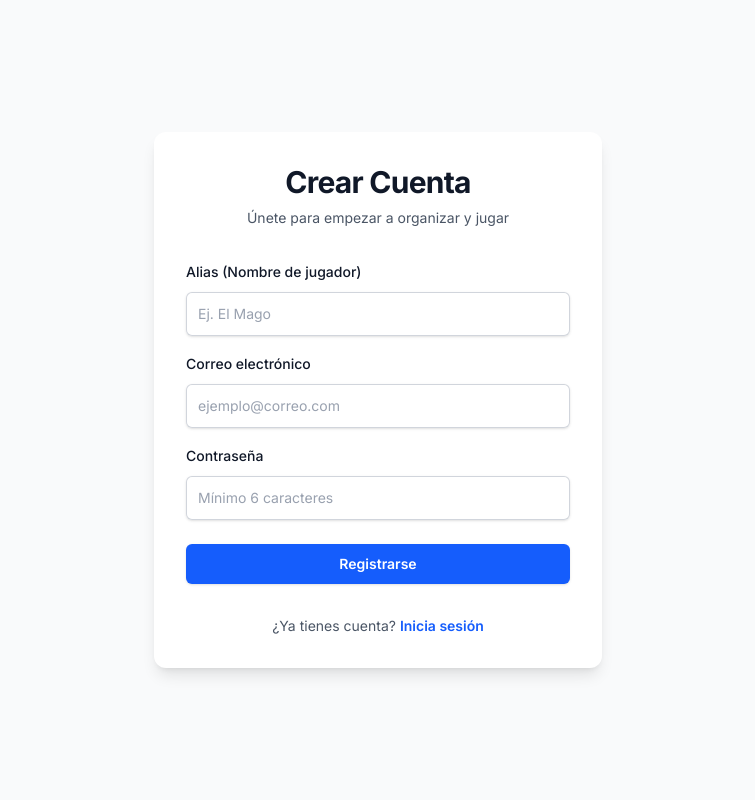
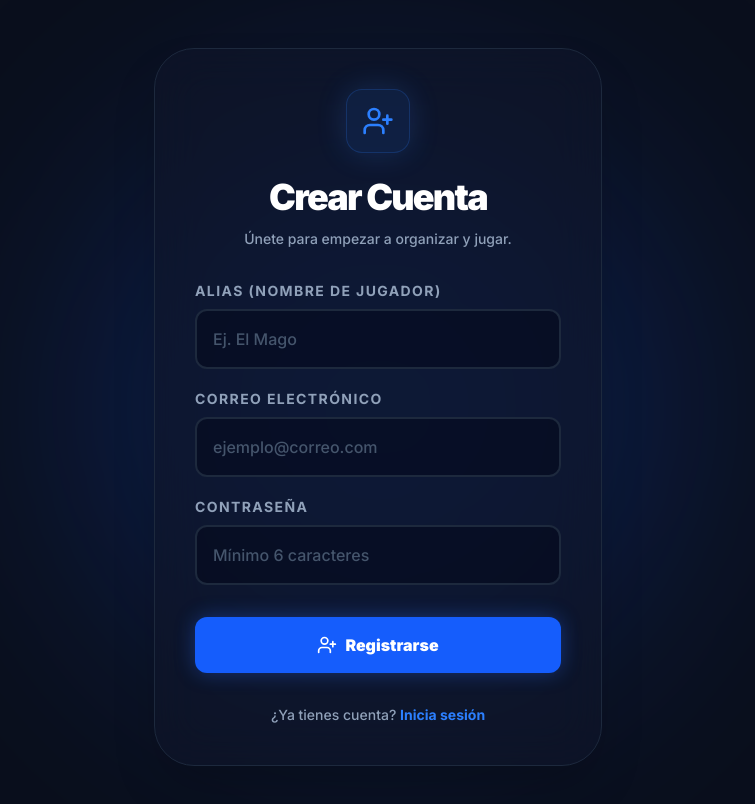
Before and after one commit to Mademavs-code/Pachangueo, a Next.js app: page /register in a window 1280 px wide. Shown: the top 804 px of the page, without its empty margins (262-1017 px from the left). Built offline with nearby package versions, Linux system fonts and the light colour scheme.

Commit message:
Actualización visual login y register

```diff
--- a/src/app/(auth)/login/page.tsx
+++ b/src/app/(auth)/login/page.tsx
@@ -4,6 +4,7 @@ import { useState, Suspense } from 'react'
 import { login } from '@/actions/auth'
 import Link from 'next/link'
 import { useSearchParams } from 'next/navigation'
+import { LogIn, Loader2 } from 'lucide-react'
 
 function LoginForm() {
   const searchParams = useSearchParams()
@@ -25,76 +26,78 @@ function LoginForm() {
   }
 
   return (
-    <div className="flex min-h-screen items-center justify-center bg-gray-50 p-4">
-      <div className="w-full max-w-md space-y-8 rounded-xl bg-white p-8 shadow-lg">
+    <div className="flex min-h-screen items-center justify-center bg-[#0a0f1c] p-4 relative overflow-hidden">
+
+      {/* Brillo de fondo */}
+      <div className="absolute top-1/2 left-1/2 -translate-x-1/2 -translate-y-1/2 w-[600px] h-[600px] bg-blue-600/20 blur-[120px] rounded-full pointer-events-none"></div>
+
+      <div className="w-full max-w-md space-y-8 rounded-[2.5rem] bg-slate-900/60 backdrop-blur-xl border border-slate-800 p-8 sm:p-10 shadow-2xl relative z-10">
         <div className="text-center">
-          <h2 className="text-3xl font-bold tracking-tight text-gray-900">Iniciar Sesión</h2>
-          <p className="mt-2 text-sm text-gray-600">
-            Accede a tu comunidad y gestiona tus partidos
+          <div className="w-16 h-16 bg-blue-500/10 rounded-2xl flex items-center justify-center mx-auto mb-6 border border-blue-500/20 shadow-[0_0_30px_rgba(59,130,246,0.2)]">
+            <LogIn size={32} className="text-blue-500" />
+          </div>
+          <h2 className="text-3xl md:text-4xl font-black tracking-tighter text-white">Iniciar Sesión</h2>
+          <p className="mt-3 text-sm font-medium text-slate-400">
+            Accede a tu comunidad y gestiona tus partidos.
           </p>
         </div>
 
         <form action={handleSubmit} className="mt-8 space-y-6">
-          {/* CAMBIO CLAVE: Input oculto para enviar la redirección al servidor */}
           <input type="hidden" name="callback" value={callback} />
 
           {error && (
-            <div className="rounded-md bg-red-50 p-4 text-sm text-red-700 font-medium">
-              {error}
+            <div className="rounded-2xl bg-red-500/10 border border-red-500/20 p-4 text-sm text-red-400 font-bold flex items-center gap-3">
+              <span>⚠️</span> {error}
             </div>
           )}
 
-          <div className="space-y-4">
+          <div className="space-y-5">
             <div>
-              <label htmlFor="email" className="block text-sm font-medium leading-6 text-gray-900">
+              <label htmlFor="email" className="block text-sm font-bold tracking-widest uppercase text-slate-400 mb-2">
                 Correo electrónico
               </label>
-              <div className="mt-2">
               <input
                 id="email"
                 name="email"
                 type="email"
                 required
-                  className="block w-full rounded-md border-0 py-2.5 px-3 text-gray-900 shadow-sm ring-1 ring-inset ring-gray-300 placeholder:text-gray-400 focus:ring-2 focus:ring-inset focus:ring-blue-600 sm:text-sm sm:leading-6"
+                className="w-full px-4 py-4 rounded-xl bg-slate-950/50 border-2 border-slate-800 text-white focus:outline-none focus:border-blue-500 transition-colors font-medium placeholder:text-slate-600"
                 placeholder="ejemplo@correo.com"
               />
             </div>
-            </div>
 
             <div>
-              <label htmlFor="password" className="block text-sm font-medium leading-6 text-gray-900">
+              <label htmlFor="password" className="block text-sm font-bold tracking-widest uppercase text-slate-400 mb-2">
                 Contraseña
               </label>
-              <div className="mt-2">
               <input
                 id="password"
                 name="password"
                 type="password"
                 required
-                  className="block w-full rounded-md border-0 py-2.5 px-3 text-gray-900 shadow-sm ring-1 ring-inset ring-gray-300 placeholder:text-gray-400 focus:ring-2 focus:ring-inset focus:ring-blue-600 sm:text-sm sm:leading-6"
+                className="w-full px-4 py-4 rounded-xl bg-slate-950/50 border-2 border-slate-800 text-white focus:outline-none focus:border-blue-500 transition-colors font-medium placeholder:text-slate-600"
                 placeholder="••••••••"
               />
             </div>
           </div>
-          </div>
 
-          <div>
+          <div className="pt-2">
             <button
               type="submit"
               disabled={isPending}
-              className="flex w-full justify-center rounded-md bg-blue-600 px-3 py-2.5 text-sm font-semibold text-white shadow-sm hover:bg-blue-500 focus-visible:outline focus-visible:outline-2 focus-visible:outline-offset-2 focus-visible:outline-blue-600 disabled:opacity-50 disabled:cursor-not-allowed transition-colors"
+              className="flex w-full justify-center items-center gap-2 rounded-xl bg-blue-600 px-3 py-4 text-base font-black text-white shadow-[0_0_20px_rgba(37,99,235,0.4)] hover:shadow-[0_0_30px_rgba(37,99,235,0.6)] hover:bg-blue-500 focus-visible:outline focus-visible:outline-2 focus-visible:outline-offset-2 focus-visible:outline-blue-600 disabled:opacity-50 disabled:cursor-not-allowed transition-all transform hover:-translate-y-1"
             >
-              {isPending ? 'Iniciando sesión...' : 'Entrar'}
+              {isPending ? <Loader2 className="animate-spin" size={20} /> : <LogIn size={20} />}
+              {isPending ? 'Conectando...' : 'Entrar al Vestuario'}
             </button>
           </div>
         </form>
 
-        <p className="text-center text-sm text-gray-600">
+        <p className="text-center text-sm font-medium text-slate-400">
           ¿No tienes cuenta?{' '}
-          {/* CAMBIO CLAVE: Mantener el callback en el enlace al registro */}
           <Link
             href={`/register${callback !== '/' ? `?callback=${callback}` : ''}`}
-            className="font-semibold text-blue-600 hover:text-blue-500 transition-colors"
+            className="font-bold text-blue-500 hover:text-blue-400 transition-colors"
           >
             Regístrate aquí
           </Link>
@@ -104,10 +107,15 @@ function LoginForm() {
   )
 }
 
-// Envoltorio requerido por Next.js para Client Components que usan useSearchParams
 export default function LoginPage() {
   return (
-    <Suspense fallback={<div className="flex min-h-screen items-center justify-center bg-gray-50"><div className="animate-pulse font-medium text-gray-500">Cargando...</div></div>}>
+    <Suspense fallback={
+      <div className="flex min-h-screen items-center justify-center bg-[#0a0f1c]">
+        <div className="animate-pulse font-black tracking-widest uppercase text-blue-500 flex items-center gap-3">
+          <Loader2 className="animate-spin" size={24} /> Cargando
+        </div>
+      </div>
+    }>
       <LoginForm />
     </Suspense>
   )
--- a/src/app/(auth)/register/page.tsx
+++ b/src/app/(auth)/register/page.tsx
@@ -4,6 +4,7 @@ import { useState, Suspense } from 'react'
 import { register } from '@/actions/auth'
 import Link from 'next/link'
 import { useSearchParams } from 'next/navigation'
+import { UserPlus, Loader2 } from 'lucide-react'
 
 function RegisterForm() {
   const searchParams = useSearchParams()
@@ -25,94 +26,93 @@ function RegisterForm() {
   }
 
   return (
-    <div className="flex min-h-screen items-center justify-center bg-gray-50 p-4">
-      <div className="w-full max-w-md space-y-8 rounded-xl bg-white p-8 shadow-lg">
+    <div className="flex min-h-screen items-center justify-center bg-[#0a0f1c] p-4 relative overflow-hidden">
+
+      {/* Brillo de fondo */}
+      <div className="absolute top-1/2 left-1/2 -translate-x-1/2 -translate-y-1/2 w-[600px] h-[600px] bg-blue-600/20 blur-[120px] rounded-full pointer-events-none"></div>
+
+      <div className="w-full max-w-md space-y-8 rounded-[2.5rem] bg-slate-900/60 backdrop-blur-xl border border-slate-800 p-8 sm:p-10 shadow-2xl relative z-10 my-8">
         <div className="text-center">
-          <h2 className="text-3xl font-bold tracking-tight text-gray-900">Crear Cuenta</h2>
-          <p className="mt-2 text-sm text-gray-600">
-            Únete para empezar a organizar y jugar
+          <div className="w-16 h-16 bg-blue-500/10 rounded-2xl flex items-center justify-center mx-auto mb-6 border border-blue-500/20 shadow-[0_0_30px_rgba(59,130,246,0.2)]">
+            <UserPlus size={32} className="text-blue-500" />
+          </div>
+          <h2 className="text-3xl md:text-4xl font-black tracking-tighter text-white">Crear Cuenta</h2>
+          <p className="mt-3 text-sm font-medium text-slate-400">
+            Únete para empezar a organizar y jugar.
           </p>
         </div>
 
         <form action={handleSubmit} className="mt-8 space-y-6">
-          {/* CAMBIO CLAVE: Input oculto para el redireccionamiento posterior */}
           <input type="hidden" name="callback" value={callback} />
 
           {error && (
-            <div className="rounded-md bg-red-50 p-4 text-sm text-red-700 font-medium">
-              {error}
+            <div className="rounded-2xl bg-red-500/10 border border-red-500/20 p-4 text-sm text-red-400 font-bold flex items-center gap-3">
+              <span>⚠️</span> {error}
             </div>
           )}
 
-          <div className="space-y-4">
+          <div className="space-y-5">
             <div>
-              <label htmlFor="alias" className="block text-sm font-medium leading-6 text-gray-900">
+              <label htmlFor="alias" className="block text-sm font-bold tracking-widest uppercase text-slate-400 mb-2">
                 Alias (Nombre de jugador)
               </label>
-              <div className="mt-2">
               <input
                 id="alias"
                 name="alias"
                 type="text"
                 required
-                  className="block w-full rounded-md border-0 py-2.5 px-3 text-gray-900 shadow-sm ring-1 ring-inset ring-gray-300 placeholder:text-gray-400 focus:ring-2 focus:ring-inset focus:ring-blue-600 sm:text-sm sm:leading-6"
+                className="w-full px-4 py-4 rounded-xl bg-slate-950/50 border-2 border-slate-800 text-white focus:outline-none focus:border-blue-500 transition-colors font-medium placeholder:text-slate-600"
                 placeholder="Ej. El Mago"
               />
             </div>
-            </div>
 
             <div>
-              <label htmlFor="email" className="block text-sm font-medium leading-6 text-gray-900">
+              <label htmlFor="email" className="block text-sm font-bold tracking-widest uppercase text-slate-400 mb-2">
                 Correo electrónico
               </label>
-              <div className="mt-2">
               <input
                 id="email"
                 name="email"
                 type="email"
                 required
-                  className="block w-full rounded-md border-0 py-2.5 px-3 text-gray-900 shadow-sm ring-1 ring-inset ring-gray-300 placeholder:text-gray-400 focus:ring-2 focus:ring-inset focus:ring-blue-600 sm:text-sm sm:leading-6"
+                className="w-full px-4 py-4 rounded-xl bg-slate-950/50 border-2 border-slate-800 text-white focus:outline-none focus:border-blue-500 transition-colors font-medium placeholder:text-slate-600"
                 placeholder="ejemplo@correo.com"
               />
             </div>
-            </div>
 
             <div>
-              <label htmlFor="password" className="block text-sm font-medium leading-6 text-gray-900">
+              <label htmlFor="password" className="block text-sm font-bold tracking-widest uppercase text-slate-400 mb-2">
                 Contraseña
               </label>
-              <div className="mt-2">
               <input
                 id="password"
                 name="password"
                 type="password"
                 required
                 minLength={6}
-                  className="block w-full rounded-md border-0 py-2.5 px-3 text-gray-900 shadow-sm ring-1 ring-inset ring-gray-300 placeholder:text-gray-400 focus:ring-2 focus:ring-inset focus:ring-blue-600 sm:text-sm sm:leading-6"
+                className="w-full px-4 py-4 rounded-xl bg-slate-950/50 border-2 border-slate-800 text-white focus:outline-none focus:border-blue-500 transition-colors font-medium placeholder:text-slate-600"
                 placeholder="Mínimo 6 caracteres"
               />
             </div>
           </div>
-          </div>
 
-          <div>
+          <div className="pt-2">
             <button
               type="submit"
               disabled={isPending}
-              className="flex w-full justify-center rounded-md bg-blue-600 px-3 py-2.5 text-sm font-semibold text-white shadow-sm hover:bg-blue-500 focus-visible:outline focus-visible:outline-2 focus-visible:outline-offset-2 focus-visible:outline-blue-600 disabled:opacity-50 disabled:cursor-not-allowed transition-colors"
+              className="flex w-full justify-center items-center gap-2 rounded-xl bg-blue-600 px-3 py-4 text-base font-black text-white shadow-[0_0_20px_rgba(37,99,235,0.4)] hover:shadow-[0_0_30px_rgba(37,99,235,0.6)] hover:bg-blue-500 focus-visible:outline focus-visible:outline-2 focus-visible:outline-offset-2 focus-visible:outline-blue-600 disabled:opacity-50 disabled:cursor-not-allowed transition-all transform hover:-translate-y-1"
             >
-              {isPending ? 'Creando cuenta...' : 'Registrarse'}
+              {isPending ? <Loader2 className="animate-spin" size={20} /> : <UserPlus size={20} />}
+              {isPending ? 'Fichando jugador...' : 'Registrarse'}
             </button>
           </div>
-
         </form>
 
-        <p className="text-center text-sm text-gray-600">
+        <p className="text-center text-sm font-medium text-slate-400">
           ¿Ya tienes cuenta?{' '}
-          {/* CAMBIO CLAVE: Mantener el callback en el enlace al login */}
           <Link
             href={`/login${callback !== '/' ? `?callback=${callback}` : ''}`}
-            className="font-semibold text-blue-600 hover:text-blue-500 transition-colors"
+            className="font-bold text-blue-500 hover:text-blue-400 transition-colors"
           >
             Inicia sesión
           </Link>
@@ -122,10 +122,15 @@ function RegisterForm() {
   )
 }
 
-// Envoltorio requerido por Next.js
 export default function RegisterPage() {
   return (
-    <Suspense fallback={<div className="flex min-h-screen items-center justify-center bg-gray-50"><div className="animate-pulse font-medium text-gray-500">Cargando...</div></div>}>
+    <Suspense fallback={
+      <div className="flex min-h-screen items-center justify-center bg-[#0a0f1c]">
+        <div className="animate-pulse font-black tracking-widest uppercase text-blue-500 flex items-center gap-3">
+          <Loader2 className="animate-spin" size={24} /> Cargando
+        </div>
+      </div>
+    }>
       <RegisterForm />
     </Suspense>
   )
```
Lines whose indentation alone changed are shown as unchanged.
